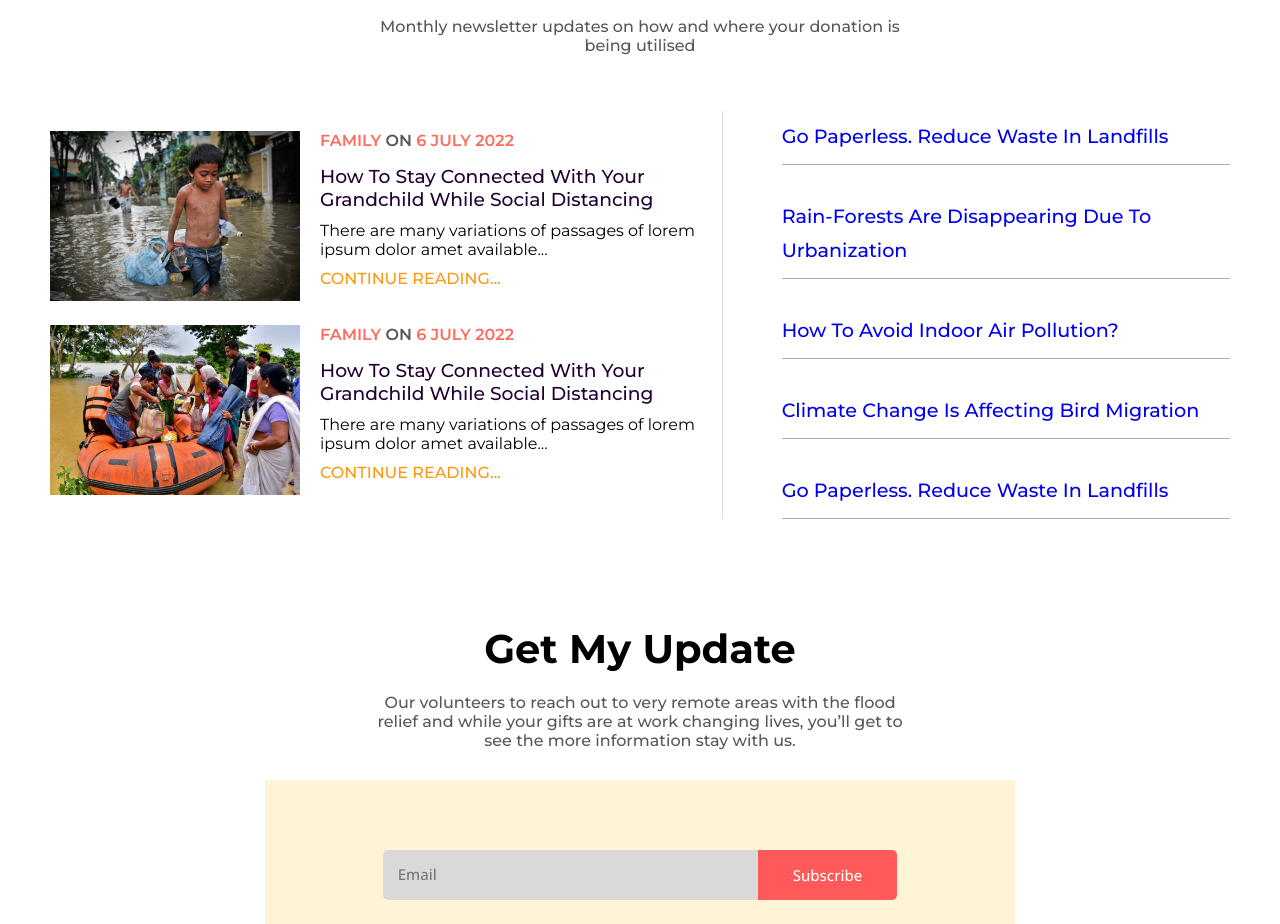
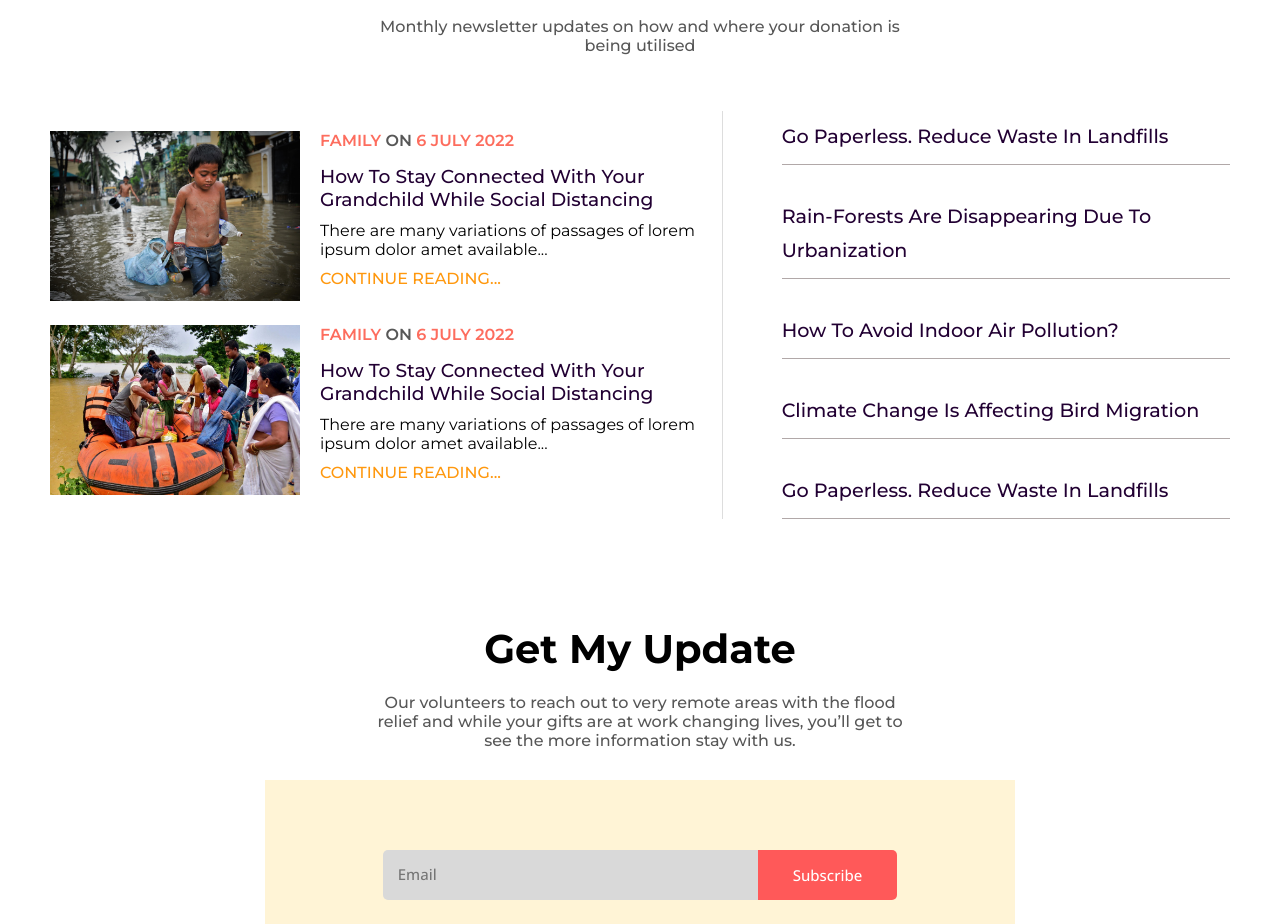
Before and after one commit to rakib53/donate-food, a plain HTML site: page index.html in a window 1280 px wide. Shown: the part 2094-3018 px from the top of the page. Drawn offline with nearby package versions, Linux system fonts and the light colour scheme.

Commit message:
changes lates post shot link color

```diff
--- a/style/style.css
+++ b/style/style.css
@@ -283,6 +283,7 @@ body {
 }
 
 .latest-post-short ul li a {
+     color: #220033;
      text-decoration: none;
      text-transform: capitalize;
      font-size: 1.2rem;
```
